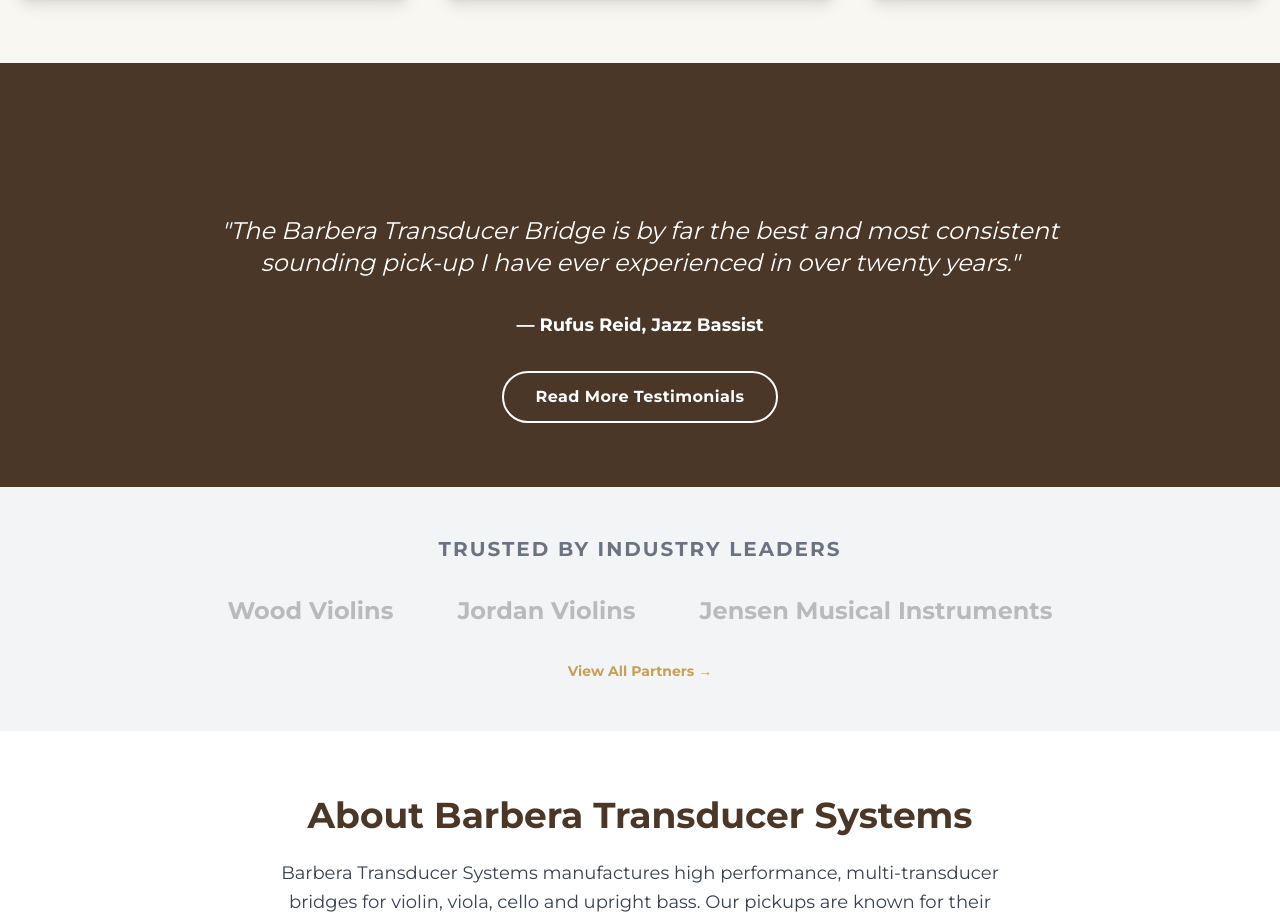
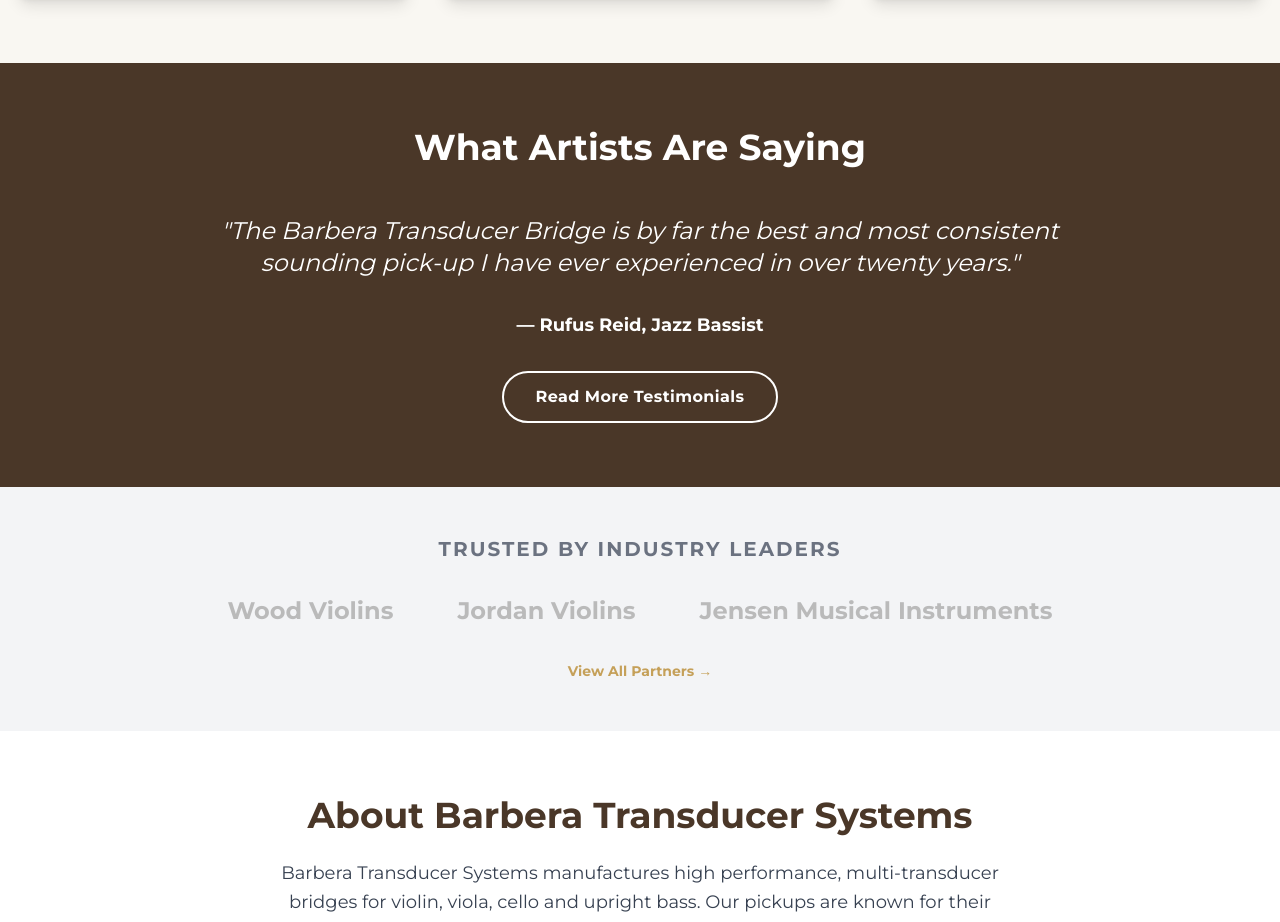
Before and after one commit to ThomasAbraham1/Barbera-Transducer-Systems, a React (Vite) app in the folder frontend/: page / in a window 1280 px wide. Shown: the part 1325-2247 px from the top of the page. Built offline with nearby package versions, Linux system fonts and the light colour scheme.

Commit message:
fixed the extra spaces in testimony section and fixed the extra spaces in product detail pages 2

```diff
--- a/frontend/src/pages/HomePage.tsx
+++ b/frontend/src/pages/HomePage.tsx
@@ -41,7 +41,7 @@
                 className="py-8 md:py-16 bg-primary text-white"
             >
                 <div className="container mx-auto px-4 text-center max-w-4xl">
-                    <h2 className="text-3xl md:text-4xl font-serif font-bold mb-12">What Artists Are Saying</h2>
+                    <h2 className="text-3xl md:text-4xl font-serif font-bold mb-12 text-white">What Artists Are Saying</h2>
                     <blockquote className="text-xl md:text-2xl italic mb-8 font-light leading-relaxed">
                         "The Barbera Transducer Bridge is by far the best and most consistent sounding pick-up I have ever experienced in over twenty years."
                     </blockquote>
```
